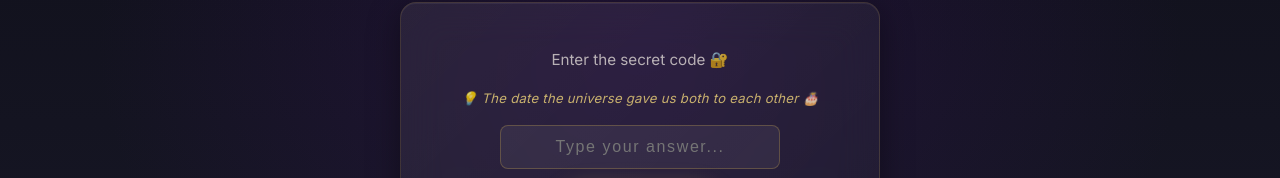
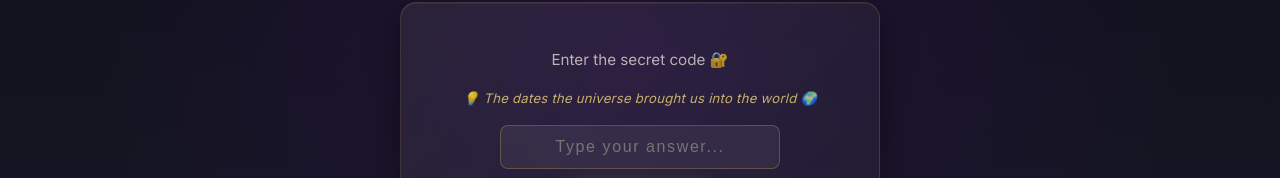
Before and after one commit to VarshiniJayakumar/birthday, a React (Vite) app: page / in a window 1280 px wide. Shown: the part 6582-6760 px from the top of the page. Built offline with nearby package versions, Linux system fonts and the light colour scheme; a web font is replaced by a local one.

Commit message:
Update surprise hint text

```diff
--- a/src/config.js
+++ b/src/config.js
@@ -144,7 +144,7 @@ Happy Birthday, kuchupuchuu.`,
   surprise: {
     mechanic: "password",
     password: "0916",
-    hint:     "The date the universe gave us both to each other 🎂",
+    hint:     "The dates the universe brought us into the world 🌍",
     content: {
       title:   "Scroll Down 👇",
       message: "Our future is waiting for you just below, kuchupuchuu. Every dream, every plan — all of it is for us. 💛",
```
